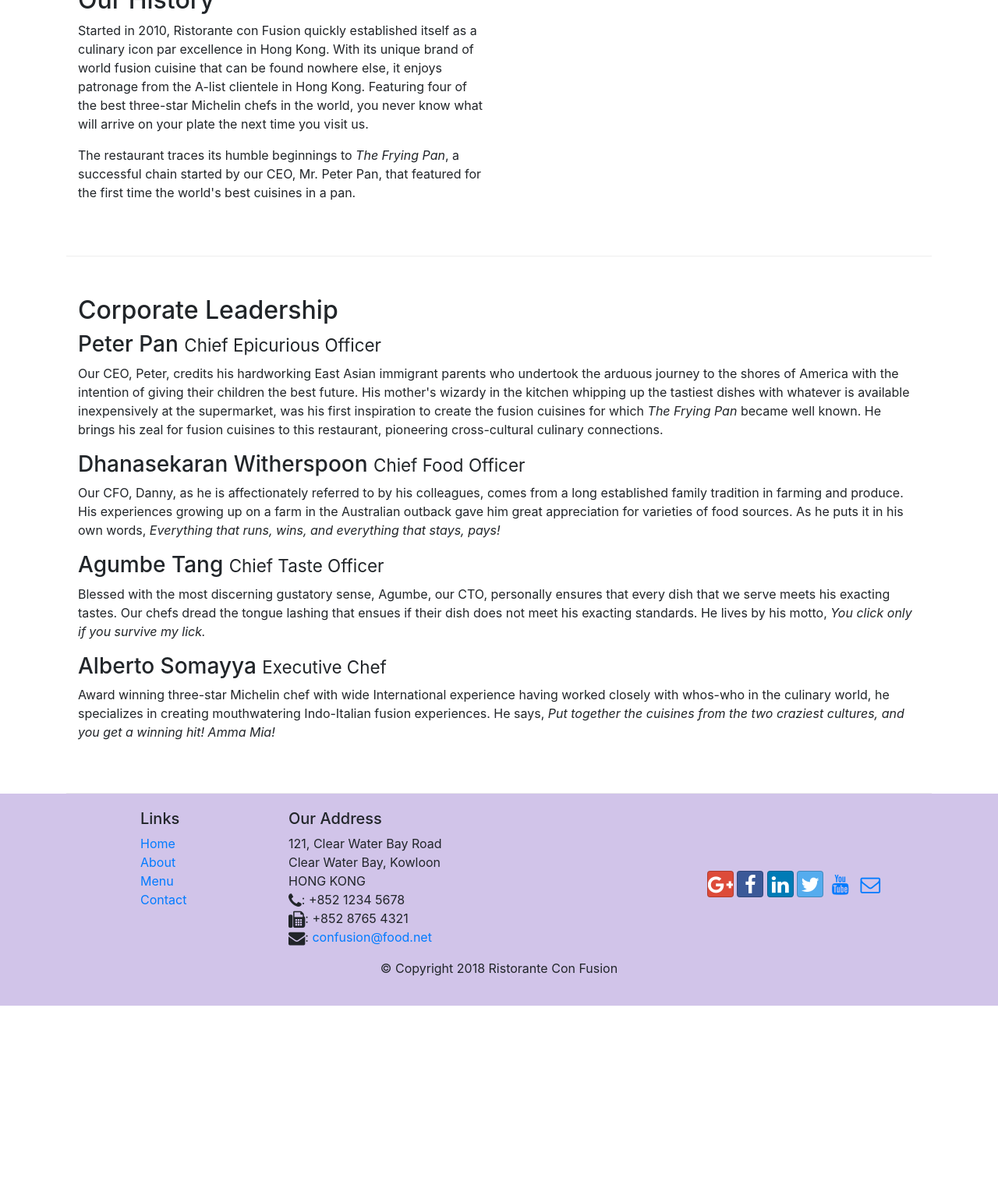
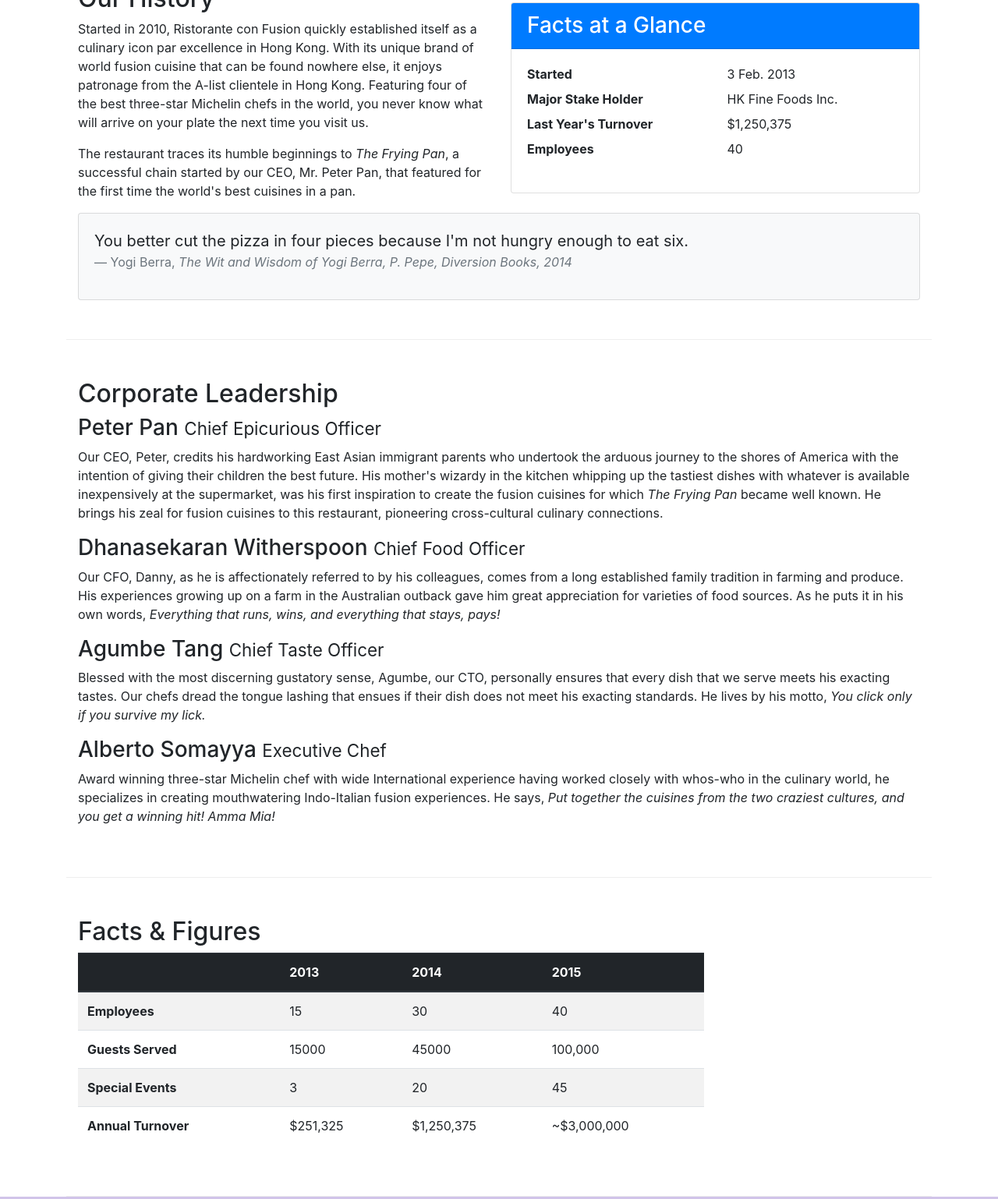
Before and after one commit to qmac333/restaurant-confusion, a website: page aboutus.html in a window 1280 px wide. Shown: the part 536-2074 px from the top of the page at 78% size. Before the commit the page ends 1826 px from the top, so only its background shows below. Drawn offline with nearby package versions, Linux system fonts and the light colour scheme.

Commit message:
tables and cards

```diff
--- a/aboutus.html
+++ b/aboutus.html
@@ -62,7 +62,36 @@
                 <p>Started in 2010, Ristorante con Fusion quickly established itself as a culinary icon par excellence in Hong Kong. With its unique brand of world fusion cuisine that can be found nowhere else, it enjoys patronage from the A-list clientele in Hong Kong.  Featuring four of the best three-star Michelin chefs in the world, you never know what will arrive on your plate the next time you visit us.</p>
                 <p>The restaurant traces its humble beginnings to <em>The Frying Pan</em>, a successful chain started by our CEO, Mr. Peter Pan, that featured for the first time the world's best cuisines in a pan.</p>
             </div>
-            <div>
+            <div class="col-sm">
+                <div class="card">
+                    <h3 class="card-header bg-primary text-white">Facts at a Glance</h3>
+                    <div class="card-body">
+                        <dl class="row">
+                            <dt class="col-6">Started</dt>
+                            <dd class="col-6">3 Feb. 2013</dd>
+                            <dt class="col-6">Major Stake Holder</dt>
+                            <dd class="col-6">HK Fine Foods Inc.</dd>
+                            <dt class="col-6">Last Year's Turnover</dt>
+                            <dd class="col-6">$1,250,375</dd>
+                            <dt class="col-6">Employees</dt>
+                            <dd class="col-6">40</dd>
+                        </dl>
+                    </div>
+                </div>
+            </div>
+            <div class="col-12">
+                <div class="card card-body bg-light">
+                    <blockquote class="blockquote">
+                        <p class="mb-0">You better cut the pizza in four pieces
+                            because I'm not hungry enough to eat six.
+                        </p>
+                        <footer class="blockquote-footer">Yogi Berra,
+                            <cite title="source Title">The Wit and Wisdom of Yogi Berra,
+                                P. Pepe, Diversion Books, 2014
+                            </cite>
+                        </footer>
+                    </blockquote>
+                </div>
             </div>
         </div>
 
@@ -80,7 +109,50 @@
                 <p class="d-none d-sm-block">Award winning three-star Michelin chef with wide International experience having worked closely with whos-who in the culinary world, he specializes in creating mouthwatering Indo-Italian fusion experiences. He says, <em>Put together the cuisines from the two craziest cultures, and you get a winning hit! Amma Mia!</em></p>
             </div>
        </div>
-
+       <div class="row row-content">
+          <div class="col-12 col-sm-9">
+              <h2>Facts &amp; Figures</h2>
+              <div class="table-responsive">
+                    <table class="table table-striped">
+                        <thead class="thead-dark">
+                            <tr>
+                                <th>&nbsp;</th>
+                                <th>2013</th>
+                                <th>2014</th>
+                                <th>2015</th>
+                            </tr>
+                        </thead>
+                        <tbody>
+                            <tr>
+                                <th>Employees</th>
+                                <td>15</td>
+                                <td>30</td>
+                                <td>40</td>
+                            </tr>
+                            <tr>
+                                <th>Guests Served</th>
+                                <td>15000</td>
+                                <td>45000</td>
+                                <td>100,000</td>
+                            </tr>
+                            <tr>
+                                <th>Special Events</th>
+                                <td>3</td>
+                                <td>20</td>
+                                <td>45</td>
+                            </tr>
+                            <tr>
+                                <th>Annual Turnover</th>
+                                <td>$251,325</td>
+                                <td>$1,250,375</td>
+                                <td>~$3,000,000</td>
+                            </tr>
+                        </tbody>
+                    </table>
+                </div>
+          </div>
+          <div class="col-12 col-sm-3"></div>
+       </div>
     </div>
 
     <footer class="footer">
```
